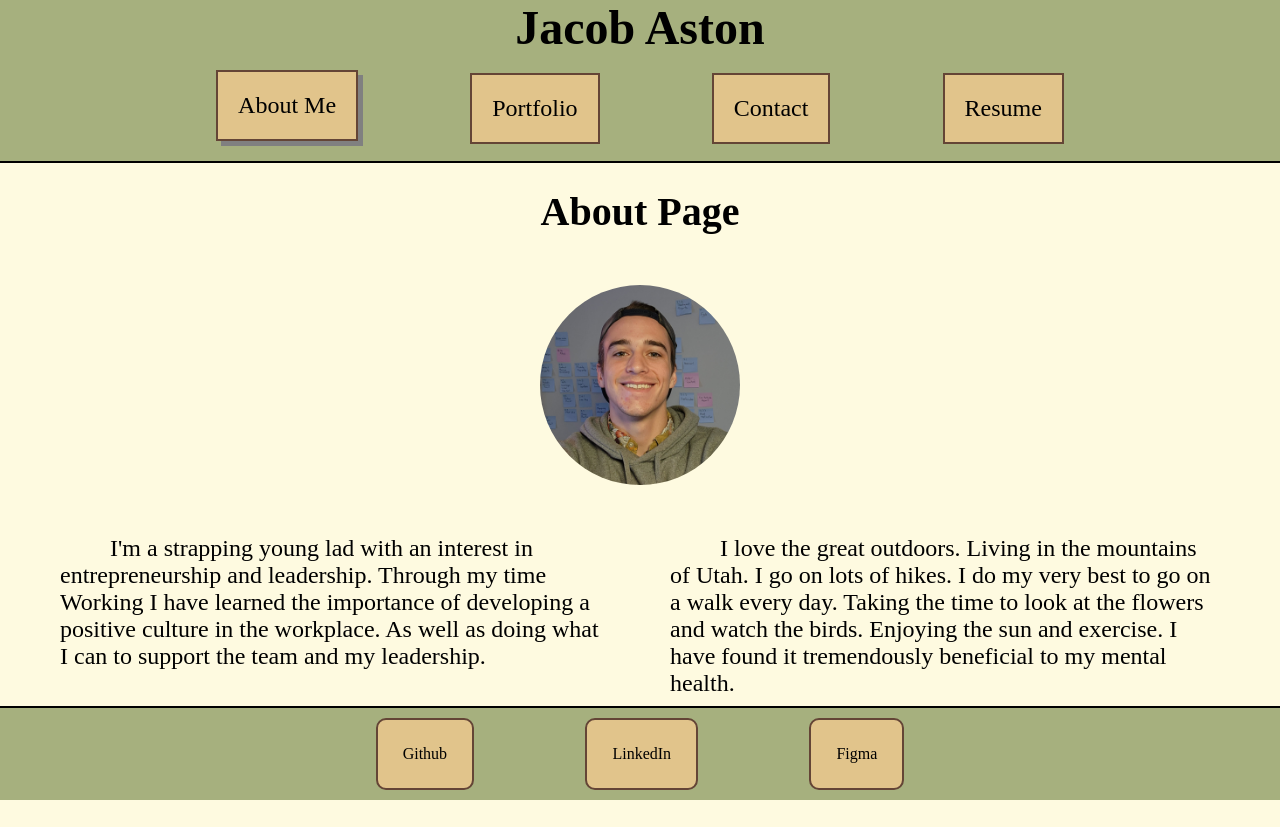
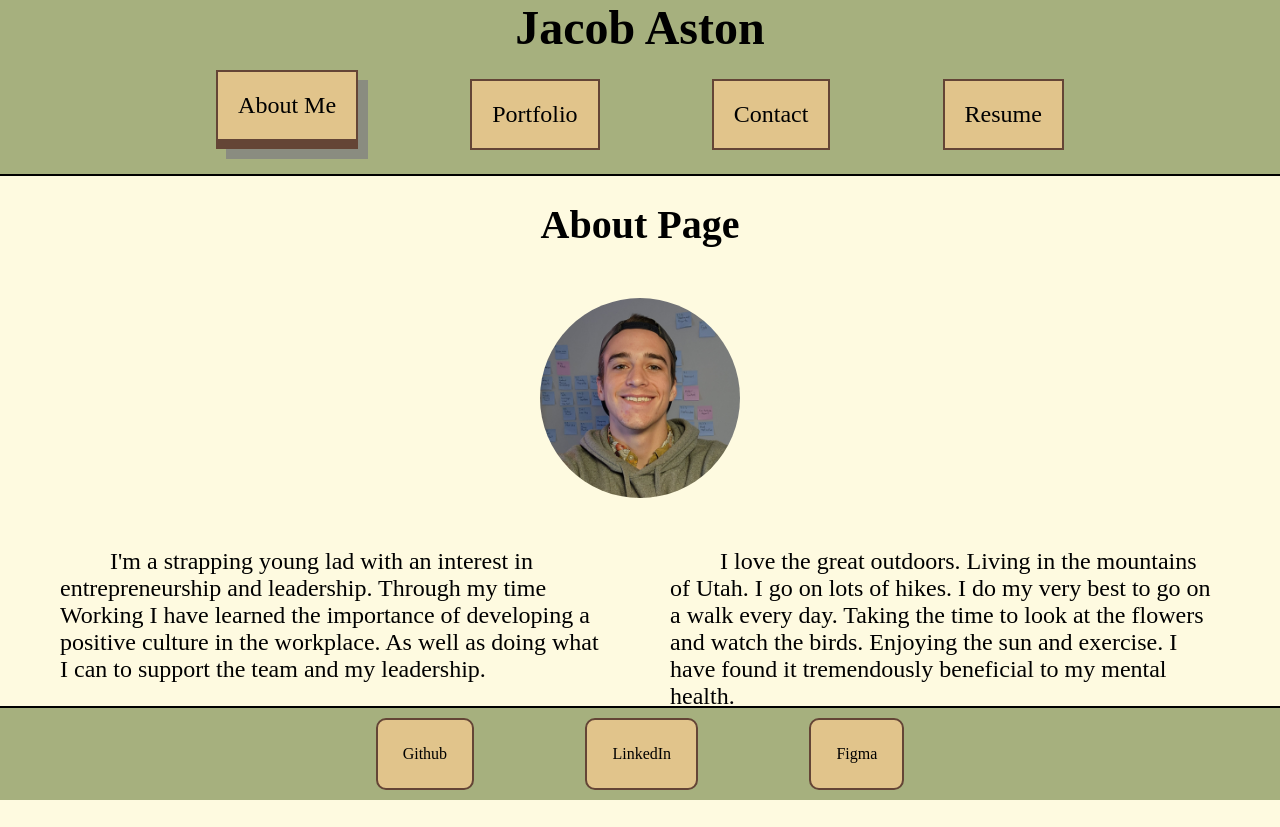
Before and after one commit to Jacob-Aston/react-portfolio, a React (Create React App) app: page / in a window 1280 px wide. Built offline with nearby package versions, Linux system fonts and the light colour scheme; the HTML template or start-up script is replaced by a standard one.

Commit message:
changed active link style in nav row.

```diff
--- a/src/styles/Navigation.css
+++ b/src/styles/Navigation.css
@@ -64,8 +64,9 @@ nav {
 }
 
 .nav-link.active {
-  box-shadow: 5px 5px gray;
-  margin-bottom: 5px;
+  box-shadow: 10px 10px rgba(128, 128, 128, 0.75);
+  margin-bottom: 10px;
+  border-bottom: 10px solid #644536;
 }
 
 .show {
```
